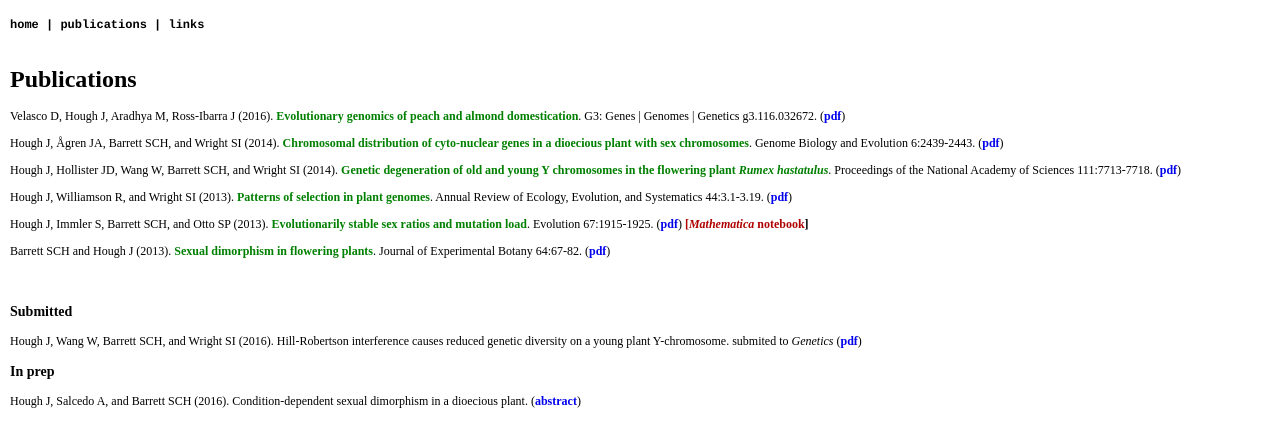
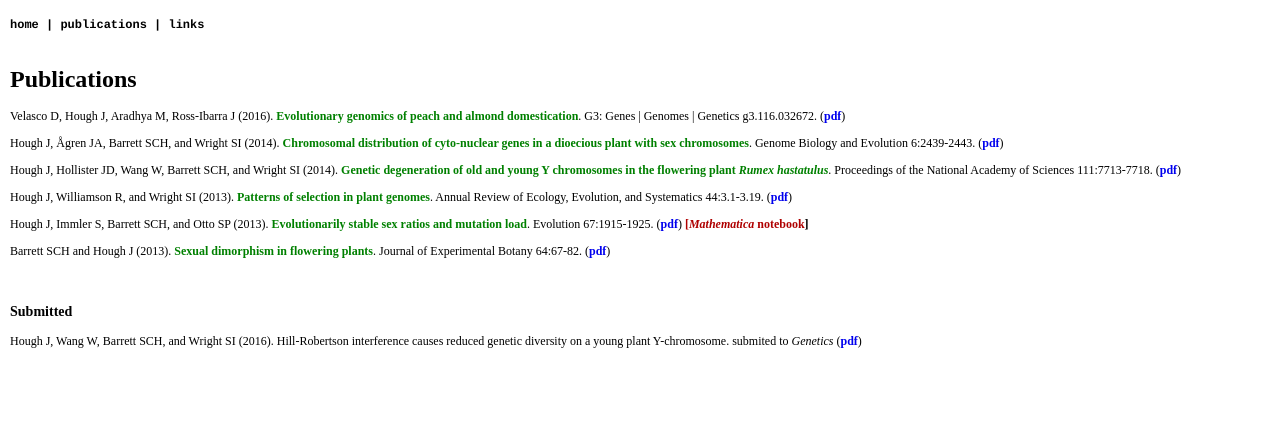
Before and after one commit to houghjosh/houghjosh.github.io, a plain HTML site: page publications.html in a window 1280 px wide. Drawn offline with Linux system fonts and the light colour scheme.

Commit message:
update in prep

```diff
--- a/publications.html
+++ b/publications.html
@@ -62,12 +62,12 @@ Publications
  <p style="margin-left:.7in;text-indent:-.7in">Hough J, Wang W, Barrett SCH, and Wright SI (2016). Hill-Robertson interference causes reduced genetic diversity on a young plant Y-chromosome. submited to <i>Genetics</i> (<a href="./pdfs/Hough-et-al-2016-Genetics.pdf" target="NewWindow"><font color="0000EE">pdf</font></a>) </p></font>
  </font>
 
- <font style='font-size:12px'>
+ <!--<font style='font-size:12px'>
  <h3>
  In prep
  </h3>
  </font>
 
  <font style='font-size:12px'>
- <p style="margin-left:.7in;text-indent:-.7in">Hough J, Salcedo A, and Barrett SCH (2016). Condition-dependent sexual dimorphism in a dioecious plant. (<a href="./pdfs/Hough-et-al-2016-SexualDimorphism.pdf" target="NewWindow"><font color="0000EE">abstract</font></a>) </p></font>
+ <p style="margin-left:.7in;text-indent:-.7in">Hough J, Salcedo A, and Barrett SCH (2016). Condition-dependent sexual dimorphism in a dioecious plant. (<a href="./pdfs/Hough-et-al-2016-SexualDimorphism.pdf" target="NewWindow"><font color="0000EE">abstract</font></a>) </p></font>-->
  </font>
```
